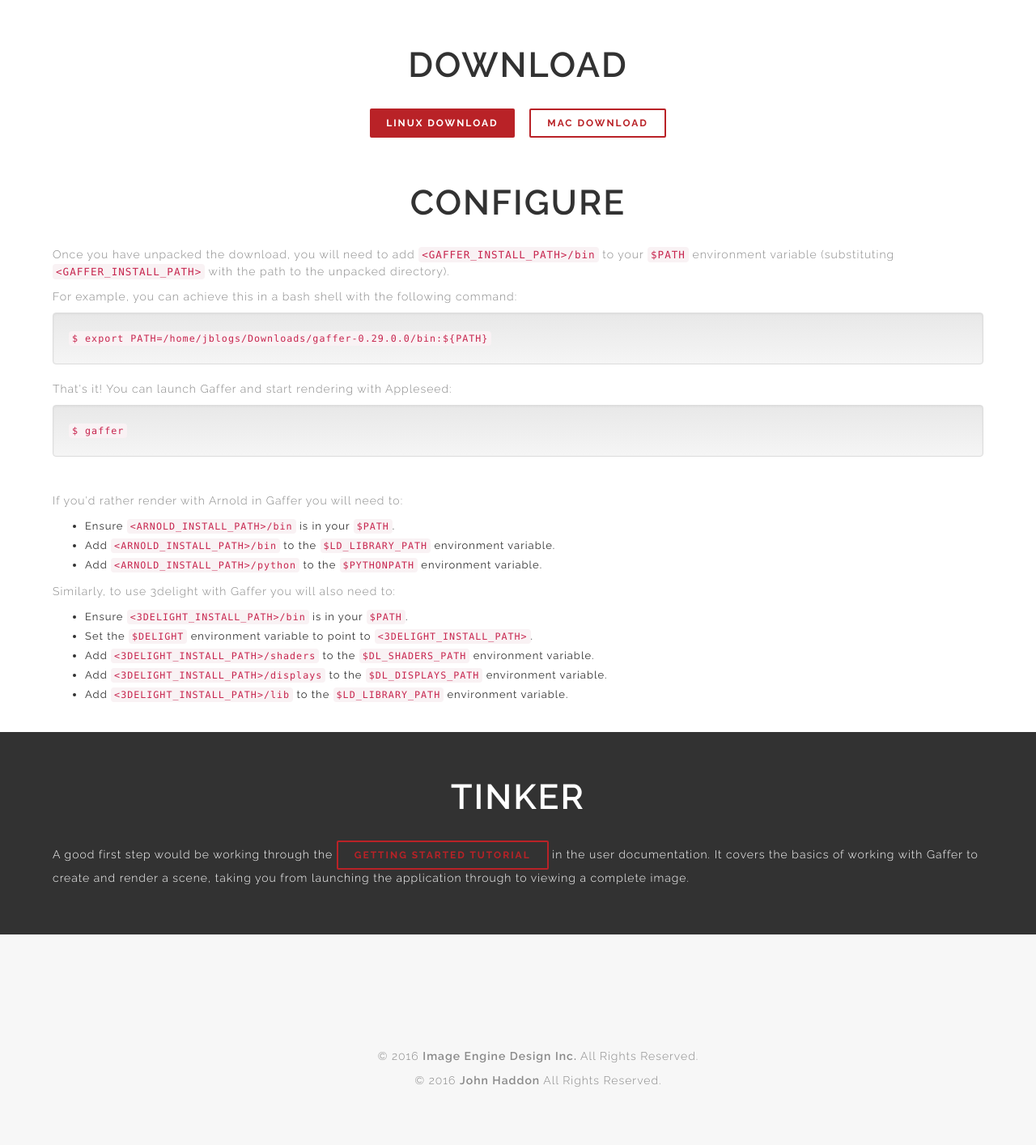
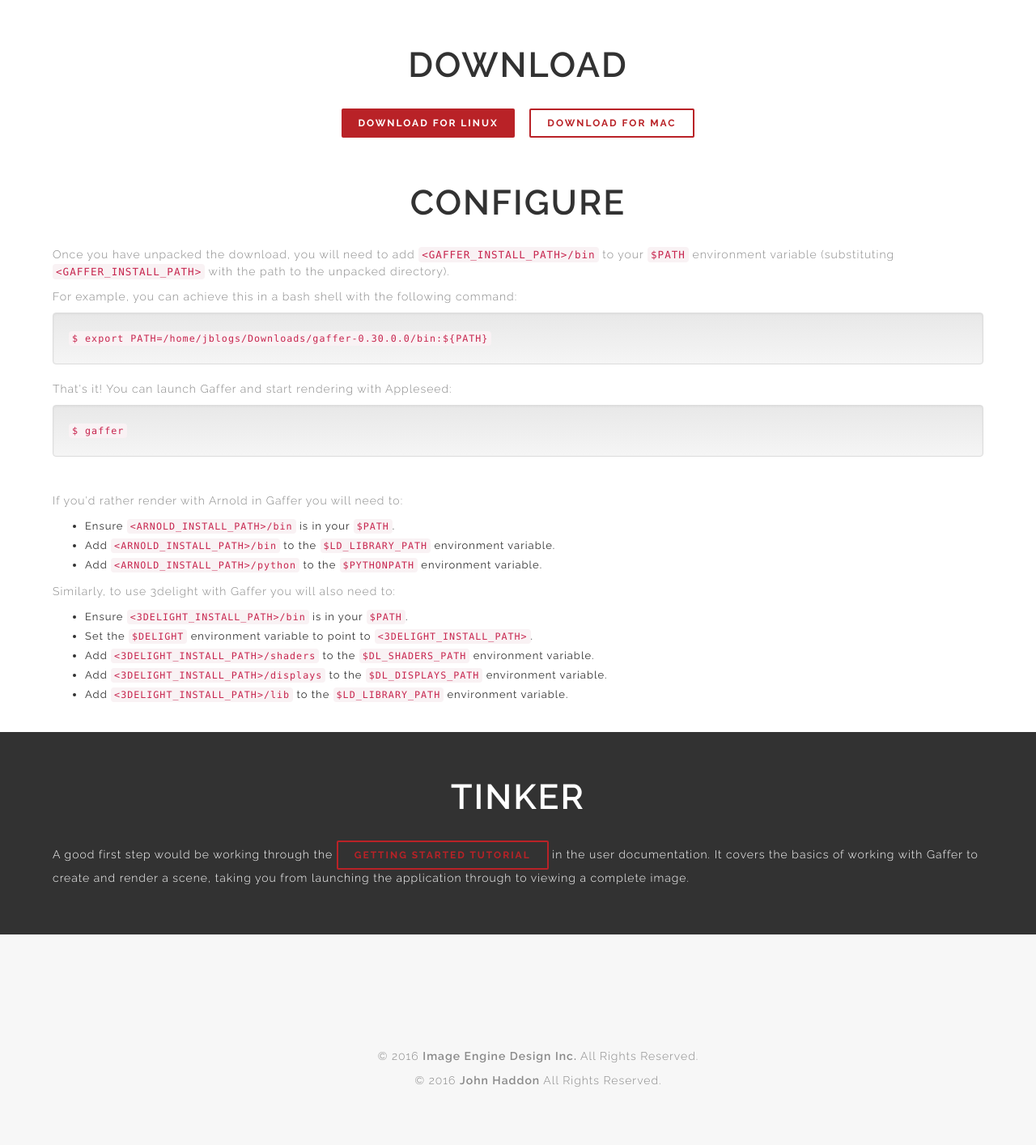
Before and after one commit to GafferHQ/gafferhq.github.io, a Jekyll site: the page built from getStarted.html, in a window 1280 px wide. Shown: the part 431-1845 px from the top of the page at 81% size. Built offline with Jekyll 4.4.1, drawn with Linux system fonts in a browser that asks for light colours.

Commit message:
Getting Started : Update links to point to Gaffer 0.30.0.0.
Also specify the version via _config.yml, for simpler updates in the future.

```diff
--- a/_config.yml
+++ b/_config.yml
@@ -4,3 +4,5 @@
 google_analytics: UA-81902401-1
 gems:
    - jekyll-paginate
+
+latestGafferVersion: 0.30.0.0
--- a/getStarted.html
+++ b/getStarted.html
@@ -15,9 +15,9 @@
             <div class="container">
                 <br/>
                 <div>
-                    <a class="btn btn-md btn-color-b" href="https://github.com/ImageEngine/gaffer/releases/download/0.29.0.0/gaffer-0.29.0.0-linux.tar.gz">Linux Download</a>
+                    <a class="btn btn-md btn-color-b" href="https://github.com/ImageEngine/gaffer/releases/download/{{ site.latestGafferVersion }}/gaffer-{{ site.latestGafferVersion }}-linux.tar.gz">Download for Linux</a>
 		    <span class="btn-space-10 xs-hidden"></span>
-		    <a class="btn btn-lg btn-color-line" href="https://github.com/ImageEngine/gaffer/releases/download/0.29.0.0/gaffer-0.29.0.0-osx.tar.gz">Mac Download</a>
+		       <a class="btn btn-lg btn-color-line" href="https://github.com/ImageEngine/gaffer/releases/download/{{ site.latestGafferVersion }}/gaffer-{{ site.latestGafferVersion }}-osx.tar.gz">Download for Mac</a>
                 </div>
             </div>
         </section>
@@ -30,7 +30,7 @@
                 <p>Once you have unpacked the download, you will need to add <code>&lt;GAFFER_INSTALL_PATH&gt;/bin</code> to your <code>$PATH</code> environment variable (substituting <code>&lt;GAFFER_INSTALL_PATH&gt;</code> with the path to the unpacked directory).</p>
 		<p>For example, you can achieve this in a bash shell with the following command:</p>
                 <div class="well">
-                    <code>$ export PATH=/home/jblogs/Downloads/gaffer-0.29.0.0/bin:${PATH}</code>
+                    <code>$ export PATH=/home/jblogs/Downloads/gaffer-{{ site.latestGafferVersion }}/bin:${PATH}</code>
                 </div>
 		<p>That's it! You can launch Gaffer and start rendering with Appleseed:</p>
                 <div class="well">
```
